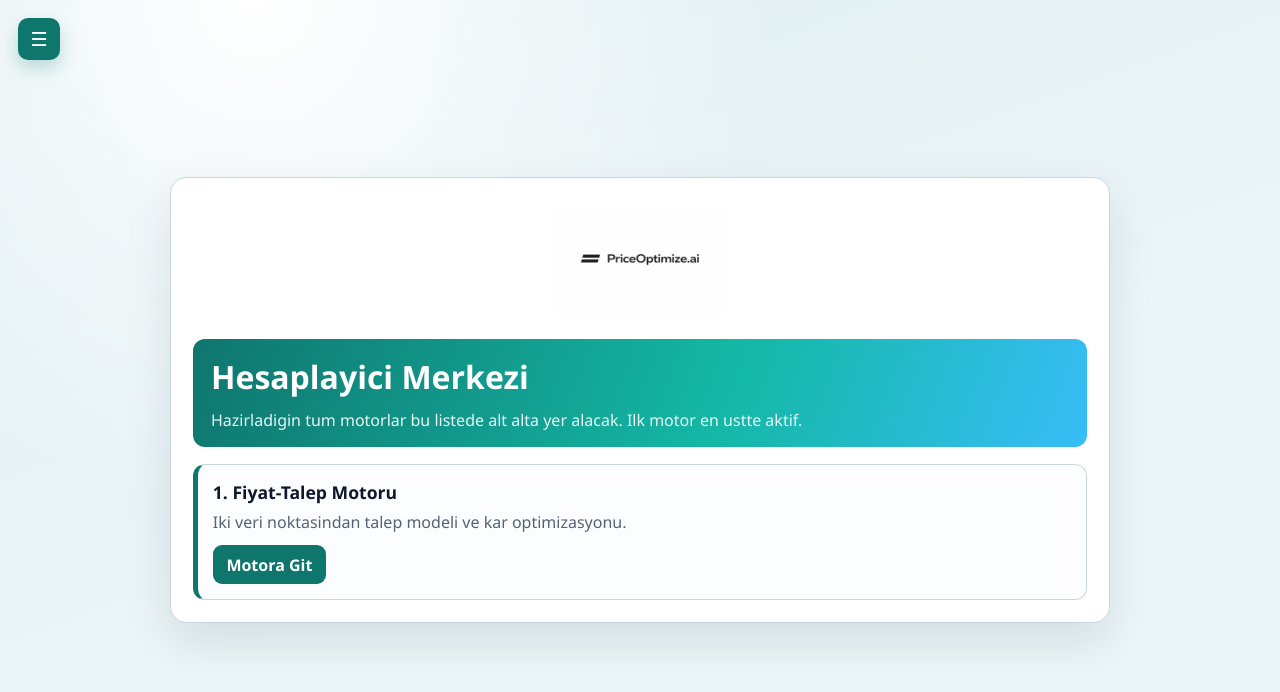
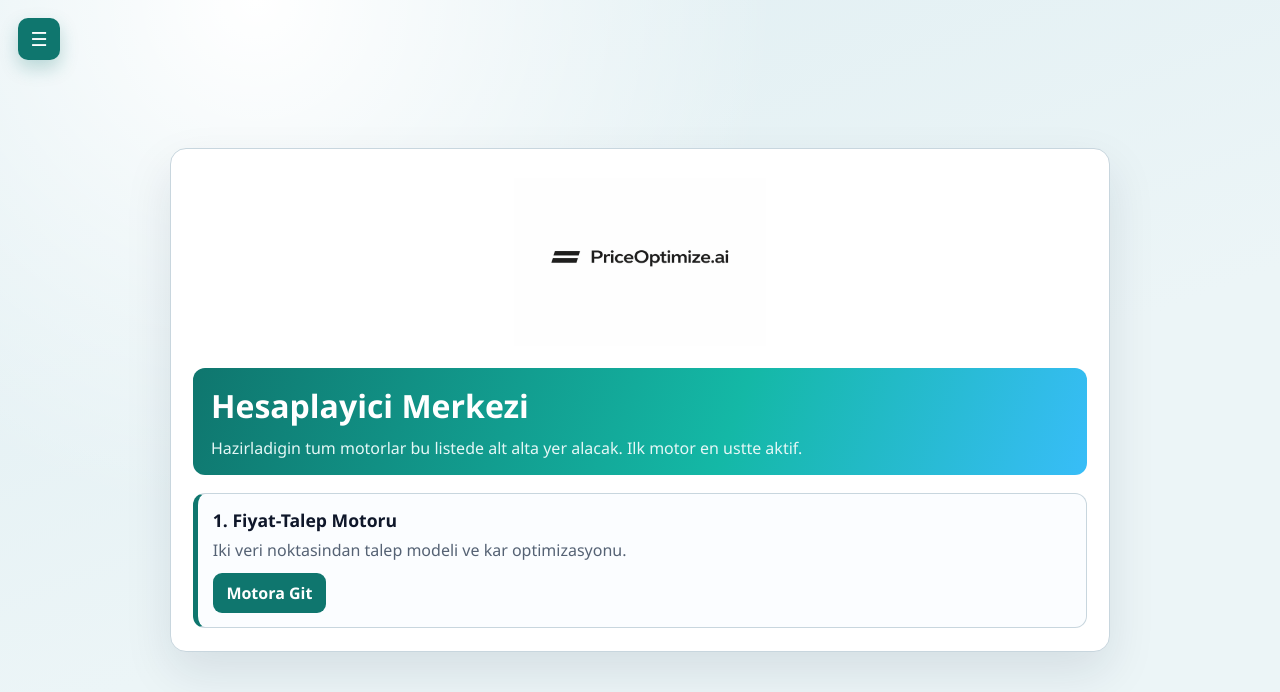
Before and after one commit to ertanatalar/priceoptimize, a Django app: page / in a window 1280 px wide. Shown: the top 692 px of the page. Run offline with Django 5.2, Linux system fonts and the light colour scheme.

Commit message:
Increase header logo size by 50 percent

```diff
--- a/templates/core/home.html
+++ b/templates/core/home.html
@@ -51,13 +51,13 @@
       display: flex;
       align-items: center;
       justify-content: center;
-      min-height: 120px;
+      min-height: 180px;
       margin-bottom: 1rem;
       padding: 0.35rem 0;
     }
     .brand img {
-      width: min(100%, 960px);
-      max-height: 112px;
+      width: min(100%, 1440px);
+      max-height: 168px;
       object-fit: contain;
       height: auto;
       display: block;
--- a/templates/core/portal.html
+++ b/templates/core/portal.html
@@ -116,13 +116,13 @@
       display: flex;
       align-items: center;
       justify-content: center;
-      min-height: 120px;
+      min-height: 180px;
       margin-bottom: 1rem;
       padding: 0.35rem 0;
     }
     .brand img {
-      width: min(100%, 960px);
-      max-height: 112px;
+      width: min(100%, 1440px);
+      max-height: 168px;
       object-fit: contain;
       height: auto;
       display: block;
```
